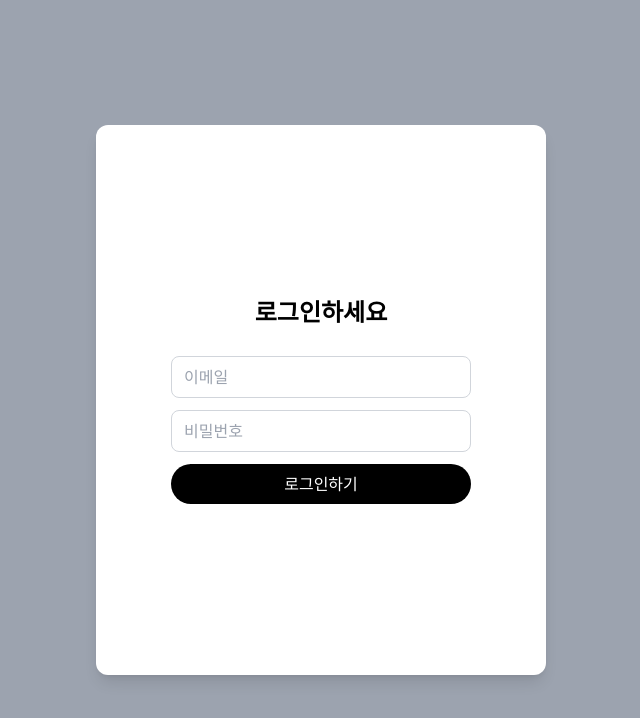
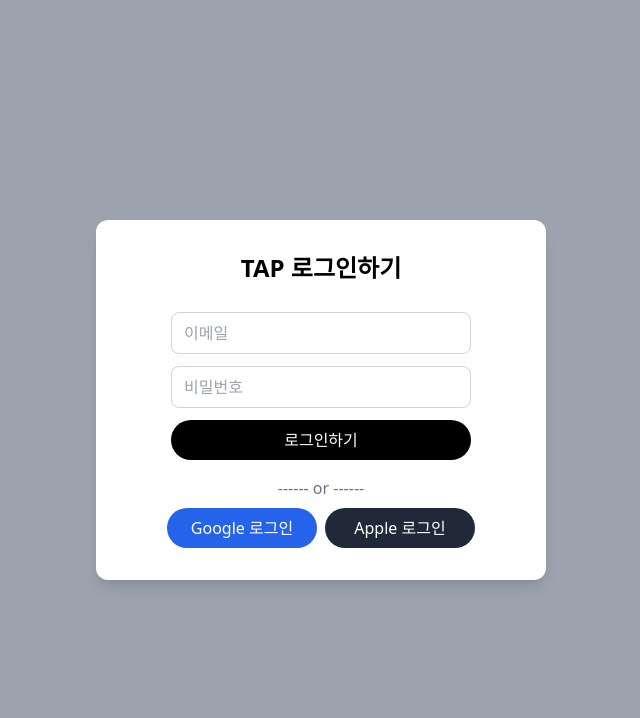
Before and after one commit to loveytheb/hanghae99_SNS_next, a Next.js app: page /auth/login in a window 1280 px wide. Shown: the top 718 px of the page, without its empty margins (319-959 px from the left). Built offline with nearby package versions, Linux system fonts and the light colour scheme.

Commit message:
[#1] feat: Google login 구현

```diff
--- /dev/null
+++ b/app/api/auth/socialLogin.ts
@@ -0,0 +1,61 @@
+import supabase from "@/app/utils/supabase/supabase";
+import { googleLoginUserDTO } from "../dtos/authDTO";
+import { DEFAULT_PROFILE_IMAGE_URL } from "@/app/constants/constants";
+
+// 구글 로그인 API
+export const GoogleLoginUserAPI = async (): Promise<googleLoginUserDTO> => {
+  try {
+    const { error } = await supabase.auth.signInWithOAuth({
+      provider: "google",
+      options: {
+        redirectTo: "http://localhost:3000/",
+        queryParams: {
+          access_type: "offline",
+          prompt: "consent",
+        },
+      },
+    });
+
+    if (error) {
+      return {
+        success: false,
+        message: error.message || "구글 로그인에 실패했습니다.",
+      };
+    }
+
+    const { data } = await supabase.auth.getSession();
+    const user = data.session?.user;
+
+    if (!user) {
+      return {
+        success: false,
+        message: "사용자 정보를 가져오지 못했습니다.",
+      };
+    }
+
+    const { error: dbError } = await supabase.from("users_info").upsert([
+      {
+        id: user.id,
+        display_name: user.user_metadata.full_name,
+        profile_image: DEFAULT_PROFILE_IMAGE_URL,
+      },
+    ]);
+
+    if (dbError) {
+      return {
+        success: false,
+        message: "사용자 정보를 저장하는 데 실패했습니다: " + dbError.message,
+      };
+    }
+
+    return {
+      success: true,
+      message: "구글 로그인에 성공하였습니다.",
+    };
+  } catch (error) {
+    return {
+      success: false,
+      message: "Unexpected error: " + (error as Error).message,
+    };
+  }
+};
--- a/app/api/dtos/authDTO.ts
+++ b/app/api/dtos/authDTO.ts
@@ -10,3 +10,8 @@ export interface loginUserDTO {
   email: string;
   password: string;
 }
+
+export interface googleLoginUserDTO {
+  success: boolean;
+  message?: string;
+}
--- a/app/auth/login/page.tsx
+++ b/app/auth/login/page.tsx
@@ -1,7 +1,7 @@
 "use client";
 
 import { loginUserAPI } from "@/app/api/auth/login";
-import AuthForm from "@/app/components/AuthForm";
+import AuthForm from "@/app/components/AuthForm/AuthForm";
 import { isValidEmail, isValidPassword } from "@/app/utils/supabase/validation";
 import React, { useState } from "react";
 
@@ -28,7 +28,7 @@ const Page = () => {
   };
   return (
     <AuthForm
-      title="로그인하세요"
+      title="TAP 로그인하기"
       fields={[
         {
           placeholder: "이메일",
@@ -47,6 +47,7 @@ const Page = () => {
       ]}
       buttonLabel="로그인하기"
       onSubmit={handleSubmit}
+      showSocialButtons={true}
     />
   );
 };
--- a/app/auth/register/page.tsx
+++ b/app/auth/register/page.tsx
@@ -1,7 +1,7 @@
 "use client";
 
 import { registerUserAPI } from "@/app/api/auth/register";
-import AuthForm from "@/app/components/AuthForm";
+import AuthForm from "@/app/components/AuthForm/AuthForm";
 import {
   isValidEmail,
   isValidPassword,
@@ -57,7 +57,7 @@ const Page = () => {
 
   return (
     <AuthForm
-      title="계정을 생성하세요."
+      title="TAP 가입하기"
       fields={[
         {
           placeholder: "이름",
--- a/app/components/AuthForm.tsx
+++ b/app/components/AuthForm/AuthForm.tsx
@@ -1,4 +1,5 @@
 import React from "react";
+import SocialButtons from "./SocialButtons";
 
 interface Field {
   placeholder: string;
@@ -13,6 +14,7 @@ interface AuthFormProps {
   fields: Field[];
   buttonLabel: string;
   onSubmit: (e: React.FormEvent<HTMLFormElement>) => void;
+  showSocialButtons?: boolean;
 }
 
 const AuthForm: React.FC<AuthFormProps> = ({
@@ -20,10 +22,11 @@ const AuthForm: React.FC<AuthFormProps> = ({
   fields,
   buttonLabel,
   onSubmit,
+  showSocialButtons = false,
 }) => {
   return (
     <div className="flex items-center justify-center min-h-screen bg-gray-400">
-      <div className="bg-white p-8 rounded-xl shadow-lg w-[450px] min-h-[550px] flex flex-col items-center justify-center">
+      <div className="bg-white p-8 rounded-xl shadow-lg w-[450px] max-h-[550px] flex flex-col items-center justify-center">
         <h1 className="text-center text-2xl font-semibold mb-7">{title}</h1>
         <form
           onSubmit={onSubmit}
@@ -45,11 +48,12 @@ const AuthForm: React.FC<AuthFormProps> = ({
           ))}
           <button
             type="submit"
-            className="max-w-[300px] w-full mx-auto mt-40 bg-black text-white py-2 rounded-full hover:bg-gray-800 transition duration-300"
+            className="max-w-[300px] w-full mx-auto mt-4 bg-black text-white py-2 rounded-full hover:bg-gray-800 transition duration-300"
           >
             {buttonLabel}
           </button>
         </form>
+        {showSocialButtons && <SocialButtons />}
       </div>
     </div>
   );
--- /dev/null
+++ b/app/components/AuthForm/SocialButtons.tsx
@@ -0,0 +1,55 @@
+import { useEffect } from "react";
+import { useRouter } from "next/navigation";
+import supabase from "@/app/utils/supabase/supabase";
+import { GoogleLoginUserAPI } from "@/app/api/auth/socialLogin";
+import React from "react";
+
+const SocialButtons: React.FC = () => {
+  const router = useRouter();
+
+  useEffect(() => {
+    const { data: authListener } = supabase.auth.onAuthStateChange(
+      (event, session) => {
+        if (event === "SIGNED_IN") {
+          console.log("로그인 성공, 사용자 세션:", session);
+          router.push("/auth/login");
+        }
+      }
+    );
+
+    return () => {
+      authListener?.subscription?.unsubscribe();
+    };
+  }, [router]);
+
+  const handleGoogleLogin = async () => {
+    try {
+      const response = await GoogleLoginUserAPI();
+      console.log("GoogleLoginUserAPI 응답:", response);
+      if (!response.success) {
+        console.error("로그인 실패:", response.message);
+      }
+    } catch (error) {
+      console.error("로그인 중 오류 발생:", error);
+    }
+  };
+
+  return (
+    <div className="flex flex-col items-center mt-4 w-full">
+      <p className="text-gray-500 mb-2">------ or ------</p>
+      <div className="flex flex-row items-center justify-center space-x-2 w-full">
+        <button
+          className="flex-1 max-w-[150px] bg-blue-600 text-white py-2 rounded-full hover:bg-blue-500 transition duration-300"
+          onClick={handleGoogleLogin}
+        >
+          Google 로그인
+        </button>
+        <button className="flex-1 max-w-[150px] bg-gray-800 text-white py-2 rounded-full hover:bg-gray-700 transition duration-300">
+          Apple 로그인
+        </button>
+      </div>
+    </div>
+  );
+};
+
+export default SocialButtons;
```
